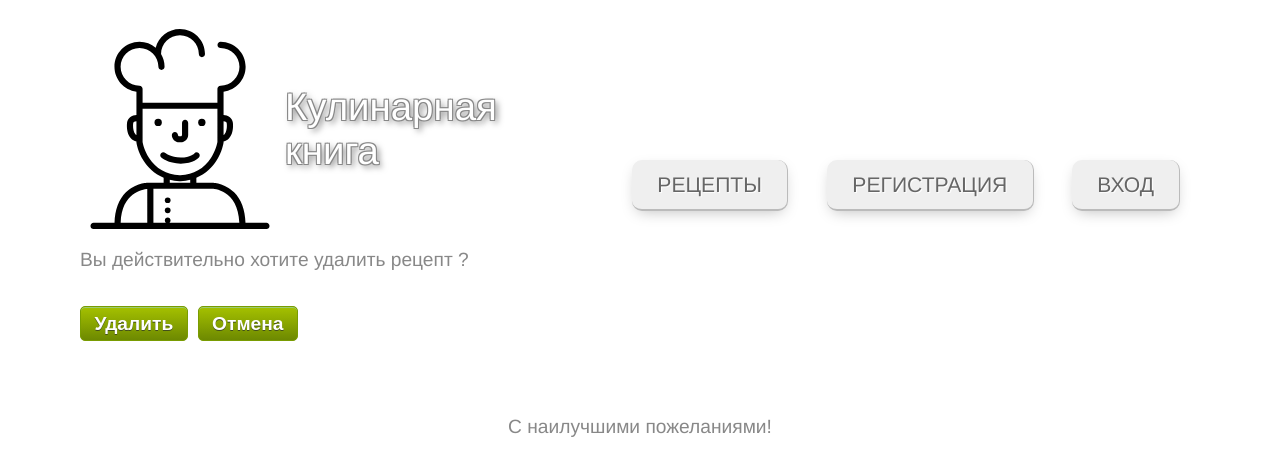
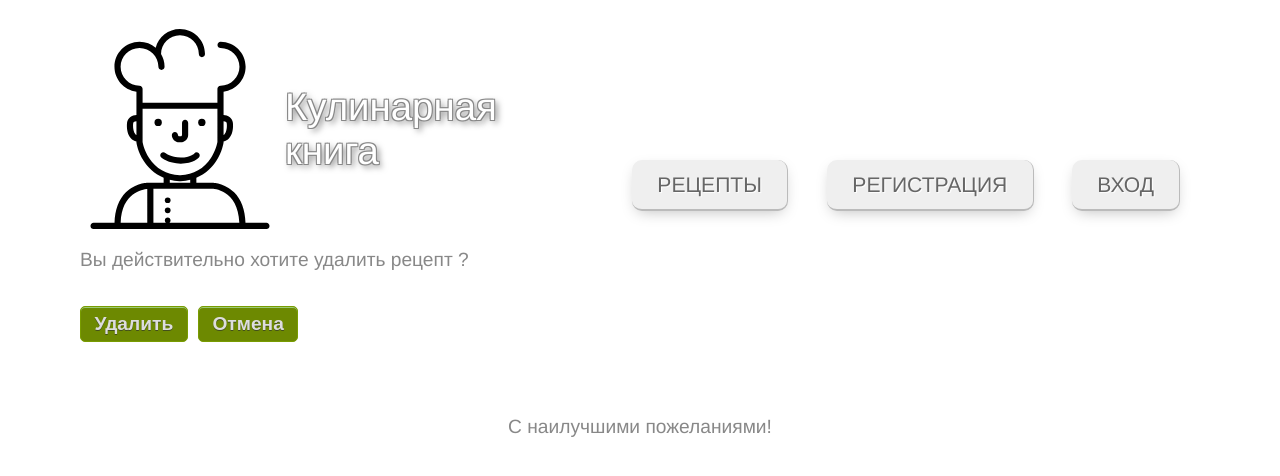
Before and after one commit to SLKarol/cookbook, a Next.js app: page /delete/1 in a window 1280 px wide. Shown: the top 476 px of the page. Built offline with nearby package versions, Linux system fonts and the light colour scheme; no server answers.

Commit message:
style: изменить стили button__button

```diff
--- a/styles/layout.css
+++ b/styles/layout.css
@@ -199,28 +199,15 @@ html {
   line-height: auto;
 }
 
-/*--- Кнопка ---*/
 .button__button {
-  font-family: Arial, sans-serif;
   font-size: 1em;
   line-height: auto;
   background-color: #6D8901;
-  /* fallback for browsers that don´t support gradients */
-  background-image: -webkit-gradient(linear, 0% 0%, 0% 100%, from(#A5C100), to(#6D8901));
-  /* Safari 4+, Chrome 1-9 */
-  background-image: -moz-linear-gradient(top, #A5C100, #6D8901);
-  /* Firefox 3.6+ */
-  background-image: -o-linear-gradient(top, #A5C100, #6D8901);
-  /* Opera 11.10+ */
-  background-image: -webkit-linear-gradient(top, #A5C100, #6D8901);
-  /* Safari 5.1+, Mobile Safari, Chrome 10+ */
-  background-image: -ms-linear-gradient(top, #A5C100, #6D8901);
-  /* IE 10+ */
+
   border: 1px solid #799C01;
   border-radius: 5px;
   box-shadow: 0 1px 0 0 #9BCB76 inset;
-  color: white;
-  position: relative;
+  color: #ddd;
   text-shadow: 0 1px 0 #424F1C;
   text-decoration: none;
   margin: 15px 0;
@@ -229,16 +216,32 @@ html {
   padding: 0.3em 0.7em;
   display: inline-block;
   cursor: pointer;
+  position: relative;
+  transform: perspective(1px);
+  transition: color .2s ease-out;
+  overflow: hidden;
 }
 
-.button__button:hover {
+.button__button:enabled::before {
   background-color: #A5C100;
-  background-image: -webkit-gradient(linear, 0% 0%, 0% 100%, from(#6D8901), to(#A5C100));
-  background-image: -moz-linear-gradient(#6D8901, #A5C100);
-  background-image: -moz-linear-gradient(top, #6D8901, #A5C100);
-  background-image: -o-linear-gradient(top, #6D8901, #A5C100);
-  background-image: -webkit-linear-gradient(top, #6D8901, #A5C100);
-  background-image: -ms-linear-gradient(top, #6D8901, #A5C100);
+  position: absolute;
+  bottom: 0;
+  left: 0;
+  right: 0;
+  top: 0;
+  content: '';
+  z-index: -1;
+  transition: transform .3s ease-out;
+  transform: scaleY(0);
+}
+
+.button__button:hover:enabled {
+  color: #fff;
+  transform: scaleY(1);
+}
+
+.button__button:hover::before {
+  transform: scaleY(1);
 }
 
 .button__button:disabled {
@@ -248,3 +251,7 @@ html {
   border: 1px solid #353631;
   box-shadow: none;
 }
+
+/* .button__button:not(disabled) {
+  background-color: tomato;
+} */
```
